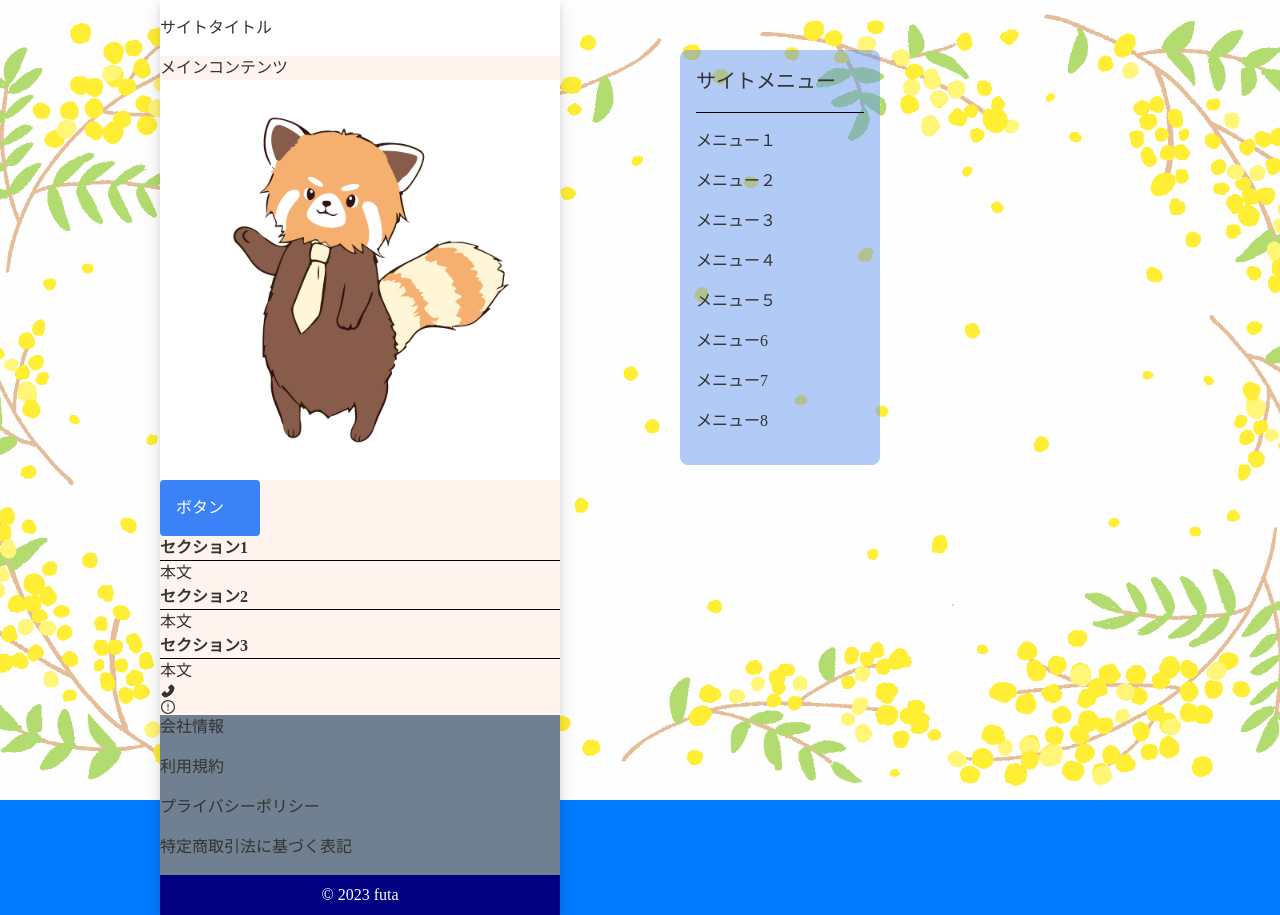
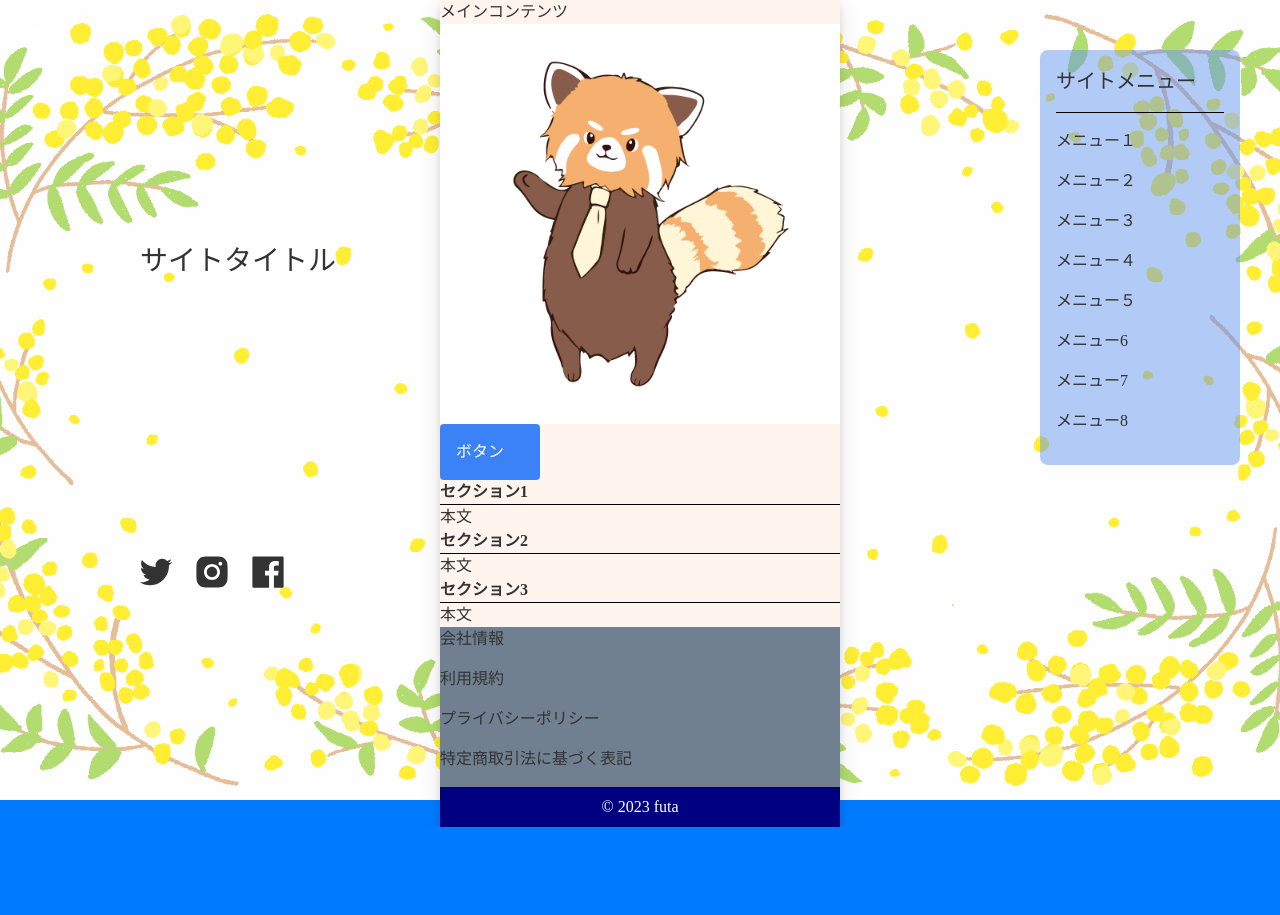
Before and after one commit to ito-futa/JunkPrototypes, a Next.js app: page / in a window 1280 px wide. After the commit the page ends 827 px from the top, so only its background shows below. Built offline with nearby package versions, Linux system fonts and the light colour scheme; a web font is replaced by a local one.

Commit message:
全体調整

```diff
--- a/pages/index.jsx
+++ b/pages/index.jsx
@@ -3,7 +3,7 @@ import Head from 'next/head';
 import Image from 'next/image'
 import Link from 'next/link';
 import styled from 'styled-components';
-import { AiFillPhone, AiOutlineExclamationCircle } from "react-icons/ai";
+import { AiOutlineTwitter, AiFillInstagram, AiFillFacebook } from "react-icons/ai";
 
 export default function Home() {
 
@@ -19,9 +19,9 @@ export default function Home() {
   useEffect(() => {
     const handleResize = () => {
       if (window.innerWidth >= 768) {  // PCの場合（768px以上）
-        setIsMenuOpen(true); // 初期段階ではメニューを開く
+        setIsMenuOpen(false); // 初期段階ではメニューを開く
       } else {  // モバイルの場合
-        setIsMenuOpen(false); // 初期段階ではメニューを閉じる
+        setIsMenuOpen(true); // 初期段階ではメニューを閉じる
       }
     };
 
@@ -53,12 +53,11 @@ export default function Home() {
           <header>
             <h1>サイトタイトル</h1>
             {/* メニューボタンをクリックすると開く */}
-            <button onClick={toggleMenu} className="menuBtn">メニューボタン（仮）</button>
+            <button className={isMenuOpen ? "menuBtn" : "menuBtn menuCloseBtn"} onClick={toggleMenu}>{isMenuOpen ? "Menu" : "Close"}</button>
           </header>
 
           {/* グローバルナビゲーションメニュー */}
-          <nav className="gnavi" style={{ display: isMenuOpen ? "block" : "none" }}>
-            <button onClick={toggleMenu} className='closeBtn'>メニューを閉じる</button>
+          <nav className="gnavi" style={{ display: isMenuOpen ? "none" : "block" }}>
             <div>サイトメニュー</div>
             <ul>
               {/* 内部リンク */}
@@ -102,8 +101,8 @@ export default function Home() {
               <h2>セクション3</h2>
               <p>本文</p>
             </section>
-            <AiFillPhone />
-            <AiOutlineExclamationCircle />
+
+
           </main>
 
           {/* フッター */}
@@ -113,6 +112,11 @@ export default function Home() {
             <p>プライバシーポリシー</p>
             <p>特定商取引法に基づく表記</p>
             {/* コンテナスタイルを適用 */}
+            <div className='socialLinkIcon'>
+              <a href=""><AiOutlineTwitter /></a>
+              <a href=""><AiFillInstagram /></a>
+              <a href=""><AiFillFacebook /></a>
+            </div>
           </footer>
 
           <div className="copyright">
@@ -120,7 +124,7 @@ export default function Home() {
           </div>
 
         </div>
-      </div>
+      </div >
     </>
   );
 };
--- a/styles/globals.css
+++ b/styles/globals.css
@@ -52,6 +52,10 @@ a:hover {
     background-attachment: fixed; /* スクロールに追従しない */
   }
 
+  header {
+    height: 0px !important;
+  }
+
   /* サイトタイトルのPC要表示 */
    {
     position: fixed;
@@ -66,7 +70,7 @@ a:hover {
     width: 200px;
     padding: 16px;
     top: 50px; /* 上からの距離 */
-    left: 680px; /* 右からの距離 */
+    right: 40px; /* 右からの距離 */
     background-color: rgba(100, 149, 237, 0.5);
     border-radius: 8px;
   }
@@ -99,7 +103,6 @@ a:hover {
   .content {
     z-index: 1; /* 壁紙より前面に表示 */
     width: 400px; /* 幅を固定 */
-    left: 160px;
     position: absolute;
     box-shadow: 0px 4px 8px rgba(0, 0, 0, 0.1), 0px 6px 20px rgba(0, 0, 0, 0.1);
   }
@@ -122,6 +125,13 @@ header {
 
 header div {
   text-align: right;
+}
+
+header h1 {
+  left: 140px;
+  top: 240px;
+  position: fixed;
+  font-size: 28px;
 }
 
 nav {
@@ -164,3 +174,30 @@ footer p {
   text-align: center;
   padding: 8px;
 }
+
+.menuBtn {
+  position: fixed;
+  right: 12px;
+  z-index: 9999;
+  color: #fff;
+  border-radius: 6%;
+  background: #666;
+  padding: 8px 14px;
+}
+
+.menuCloseBtn {
+  color: #666;
+  background: #fff;
+}
+
+.socialLinkIcon {
+  display: flex;
+  font-size: 40px;
+  position: fixed;
+  left: 10%;
+  bottom: 200px;
+}
+
+.socialLinkIcon > * {
+  padding: 8px;
+}
```
